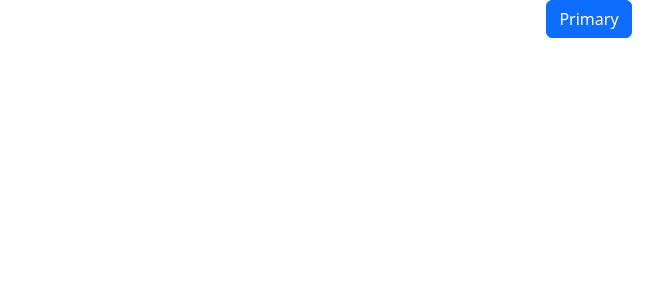
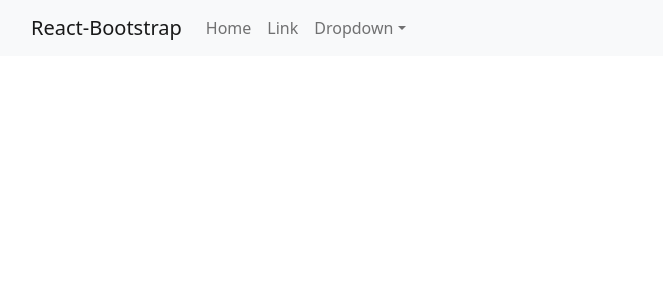
Before and after one commit to monty420420/react_shop2, a React (Create React App) app: page / in a window 1280 px wide. Shown: the top 300 px of the page, without its empty margins (51-714 px from the left). Built offline with nearby package versions, Linux system fonts and the light colour scheme.

Commit message:
bootstrap2

```diff
--- a/src/App.js
+++ b/src/App.js
@@ -1,11 +1,36 @@
 import 'bootstrap/dist/css/bootstrap.min.css';
-import Button from 'react-bootstrap/Button';
+import Container from 'react-bootstrap/Container';
+import Nav from 'react-bootstrap/Nav';
+import Navbar from 'react-bootstrap/Navbar';
+import NavDropdown from 'react-bootstrap/NavDropdown';
 import './App.css';
 
 function App() {
   return (
     <div className="App">
-      <Button variant="primary">Primary</Button>{' '}
+      <Navbar bg="light" expand="lg">
+      <Container>
+        <Navbar.Brand href="#home">React-Bootstrap</Navbar.Brand>
+        <Navbar.Toggle aria-controls="basic-navbar-nav" />
+        <Navbar.Collapse id="basic-navbar-nav">
+          <Nav className="me-auto">
+            <Nav.Link href="#home">Home</Nav.Link>
+            <Nav.Link href="#link">Link</Nav.Link>
+            <NavDropdown title="Dropdown" id="basic-nav-dropdown">
+              <NavDropdown.Item href="#action/3.1">Action</NavDropdown.Item>
+              <NavDropdown.Item href="#action/3.2">
+                Another action
+              </NavDropdown.Item>
+              <NavDropdown.Item href="#action/3.3">Something</NavDropdown.Item>
+              <NavDropdown.Divider />
+              <NavDropdown.Item href="#action/3.4">
+                Separated link
+              </NavDropdown.Item>
+            </NavDropdown>
+          </Nav>
+        </Navbar.Collapse>
+      </Container>
+    </Navbar>
     </div>
   );
 }
```
